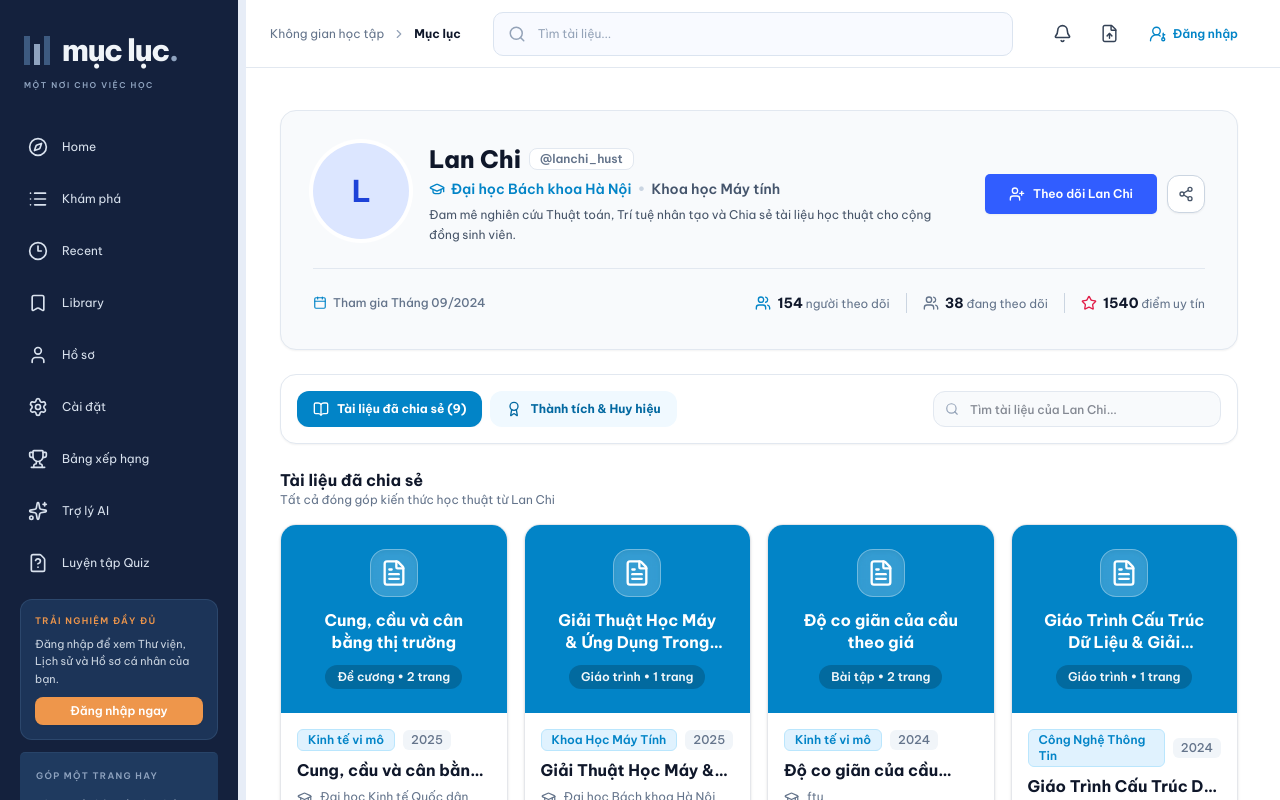
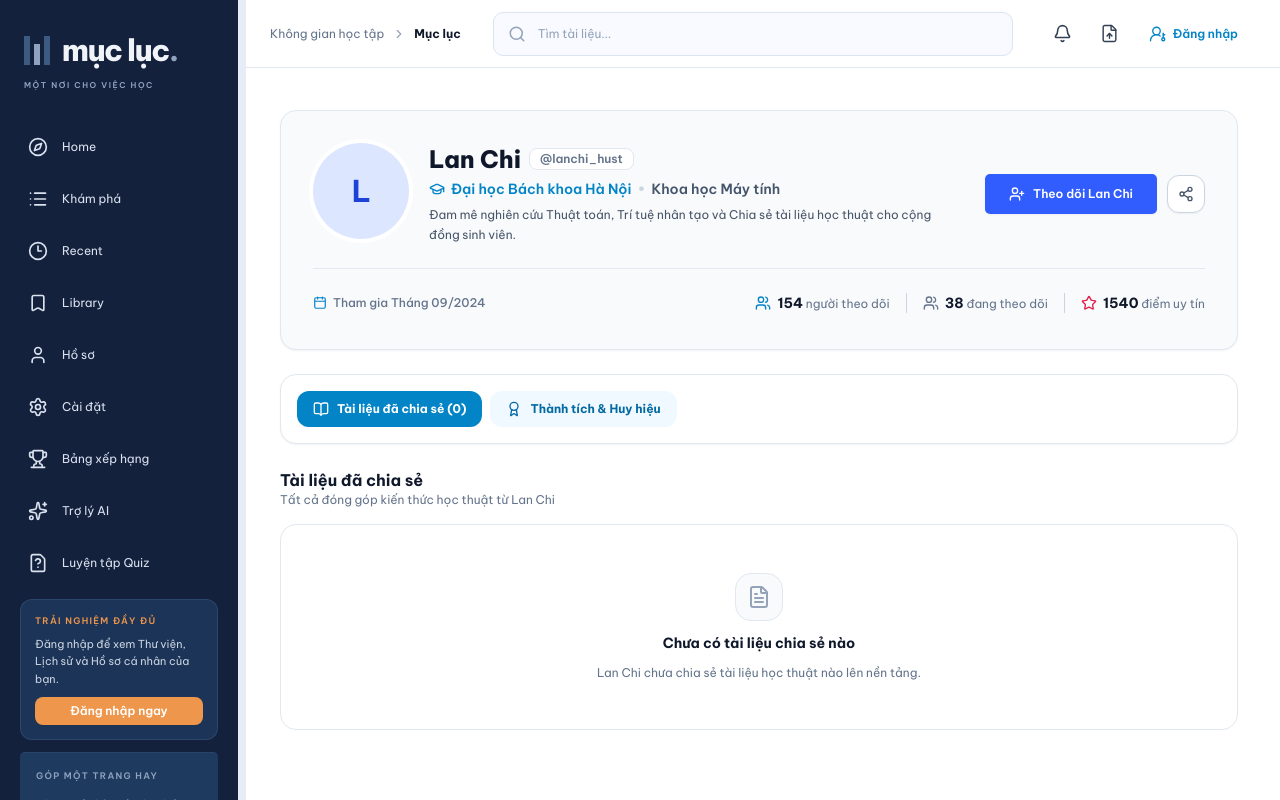
Before and after one commit to TranMinhTan3110/decentralized-academic-network, a React (Vite) app in the folder frontend/: page /ho-so/lan-chi in a window 1280 px wide. Shown: the top 800 px of the page. Built offline with nearby package versions, Linux system fonts and the light colour scheme; no server answers.

Commit message:
refactor(profile): remove mock documents and add clean empty state for shared tab

```diff
--- a/frontend/src/pages/ProfilePage/ProfilePage.tsx
+++ b/frontend/src/pages/ProfilePage/ProfilePage.tsx
@@ -1,5 +1,5 @@
 import { useState, useMemo, useEffect } from 'react';
-import { useParams } from 'react-router-dom';
+import { useParams, Link } from 'react-router-dom';
 import { MainLayout } from '../../components/layout';
 import { BookOpen, FileText, Search, Bookmark, Award } from 'lucide-react';
 import { toast } from 'sonner';
@@ -141,13 +141,10 @@ export function ProfilePage() {
     }
   }, [isViewingOtherUser, activeTab]);
 
+  // Danh sách tài liệu đã chia sẻ (đã bỏ mock data tĩnh, sẵn sàng chờ tích hợp API document-service)
   const userDocs = useMemo(() => {
-    return documents.filter(
-      (doc) =>
-        doc.title.toLowerCase().includes(searchQuery.toLowerCase()) ||
-        doc.category.toLowerCase().includes(searchQuery.toLowerCase())
-    );
-  }, [searchQuery]);
+    return [];
+  }, []);
 
   const savedDocs = useMemo(() => {
     return documents.slice(0, 4);
@@ -262,8 +259,8 @@ export function ProfilePage() {
             </button>
           </div>
 
-          {/* Search filter input */}
-          {activeTab === 'shared' && (
+          {/* Search filter input: chỉ hiện khi có tài liệu */}
+          {activeTab === 'shared' && userDocs.length > 0 && (
             <div className="relative w-full lg:w-72 shrink-0">
               <Search className="w-3.5 h-3.5 text-[#94a3b8] absolute left-3 top-1/2 -translate-y-1/2" />
               <input
@@ -279,7 +276,7 @@ export function ProfilePage() {
 
         {/* Tab Contents */}
         {activeTab === 'shared' && (
-          <div className="space-y-3">
+          <div className="space-y-4">
             <div className="flex items-center justify-between">
               <div>
                 <h2 className="text-base font-bold text-[#0f172a]">Tài liệu đã chia sẻ</h2>
@@ -291,9 +288,24 @@ export function ProfilePage() {
               <DocumentGrid items={userDocs} cols={4} />
             ) : (
               <div className="bg-white p-12 rounded-2xl border border-[#e2e8f0] text-center space-y-3">
-                <FileText className="w-10 h-10 text-[#94a3b8] mx-auto" />
-                <h3 className="text-sm font-bold text-[#0f172a]">Không tìm thấy tài liệu phù hợp</h3>
-                <p className="text-xs text-[#64748b]">Thử tìm kiếm với từ khóa khác.</p>
+                <div className="w-12 h-12 rounded-2xl bg-[#f8fafc] border border-[#e2e8f0] mx-auto flex items-center justify-center text-[#94a3b8]">
+                  <FileText className="w-6 h-6" />
+                </div>
+                <h3 className="text-sm font-bold text-[#0f172a]">Chưa có tài liệu chia sẻ nào</h3>
+                <p className="text-xs text-[#64748b] max-w-sm mx-auto">
+                  {isViewingOtherUser
+                    ? `${userProfile.name} chưa chia sẻ tài liệu học thuật nào lên nền tảng.`
+                    : 'Bạn chưa tải lên tài liệu học tập nào. Hãy đóng góp tài liệu đầu tiên để chia sẻ kiến thức cùng cộng đồng nhé!'}
+                </p>
+                {!isViewingOtherUser && (
+                  <Link
+                    to="/upload"
+                    className="inline-flex items-center gap-2 bg-[#0284c7] hover:bg-[#0369a1] text-white px-4 py-2 rounded-xl text-xs font-semibold transition-all mt-2"
+                  >
+                    <BookOpen className="w-4 h-4" />
+                    Chia sẻ tài liệu ngay
+                  </Link>
+                )}
               </div>
             )}
           </div>
```
